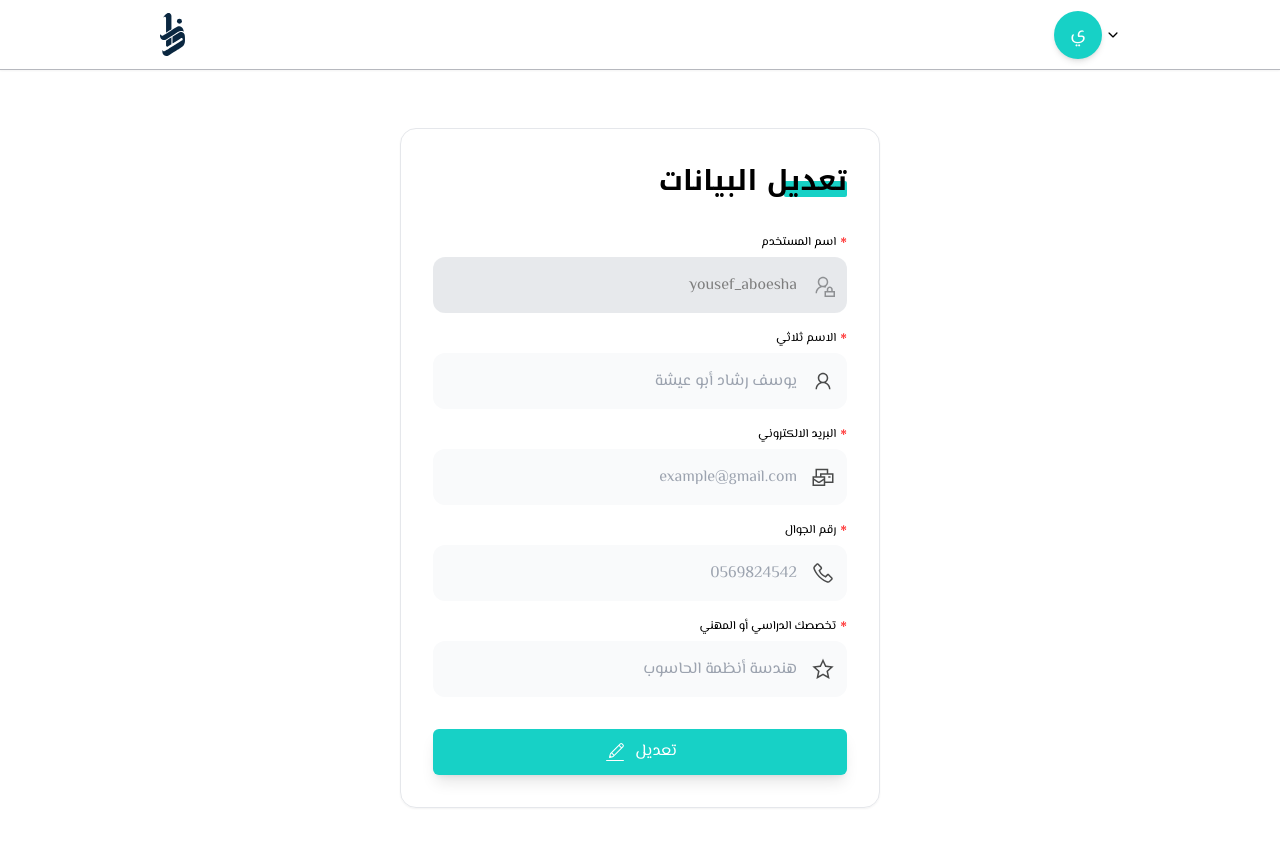
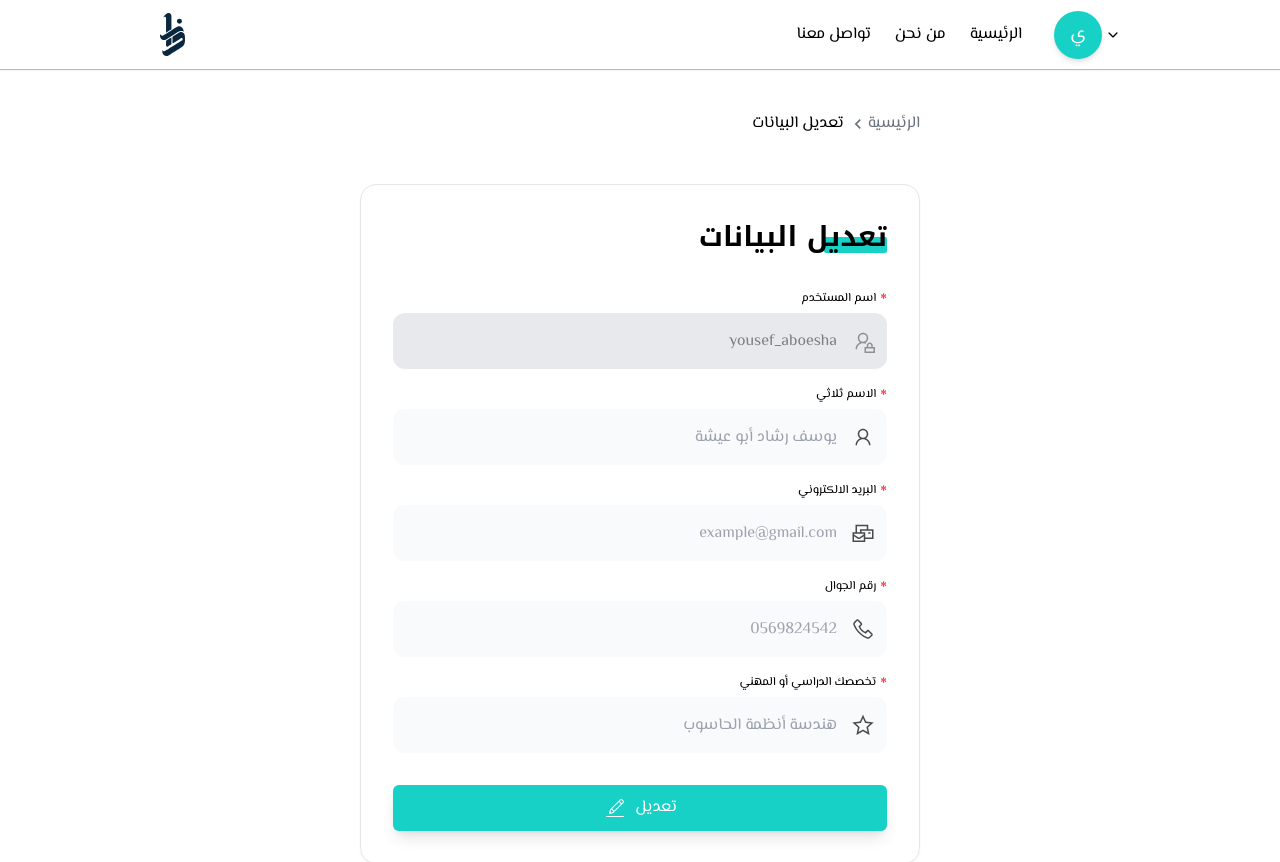
Before and after one commit to YousefAboAisha/zad, a Next.js app: page /edit in a window 1280 px wide. Shown: the top 862 px of the page. Built offline with nearby package versions, Linux system fonts and the light colour scheme.

Commit message:
Made a better folder struture for edit and profile pages and added error handling for the editForm

```diff
--- a/components/UI/typography/pageTitles.tsx
+++ b/components/UI/typography/pageTitles.tsx
@@ -8,7 +8,7 @@ type PageTitlesProps = {
 
 const PageTitles = ({ title }: PageTitlesProps) => {
   return (
-    <div className="flex items-center">
+    <div className="flex items-center mb-12">
       <Link href={"/"} className="flex items-center text-gray-500 hover:underline">
         الرئيسية
         <MdKeyboardArrowLeft size={20} />
--- /dev/null
+++ b/components/editProfileForm.tsx
@@ -0,0 +1,185 @@
+import { Formik, Form, Field, ErrorMessage } from "formik";
+import * as Yup from "yup";
+import Button from "@/components/UI/inputs/button";
+import Input from "@/components/UI/inputs/input";
+import {
+  LiaUserLockSolid,
+  LiaUser,
+  LiaMailBulkSolid,
+  LiaPhoneSolid,
+  LiaStar,
+} from "react-icons/lia";
+import { CiEdit } from "react-icons/ci";
+import Heading from "@/components/UI/typography/heading";
+import { useState } from "react";
+
+// Validation schema using Yup
+const validationSchema = Yup.object({
+  name: Yup.string().required("الاسم ثلاثي مطلوب"),
+  email: Yup.string()
+    .email("البريد الالكتروني غير صالح")
+    .required("البريد الالكتروني مطلوب"),
+  phoneNumber: Yup.string()
+    .matches(/^\d{10}$/, "رقم الجوال غير صالح (يجب أن يحتوي على 10 أرقام)")
+    .required("رقم الجوال مطلوب"),
+  profession: Yup.string().required("التخصص مطلوب"),
+});
+
+const EditProfileForm = () => {
+  // Initial values for the form
+  const initialValues = {
+    username: "yousef_aboesha",
+    name: "",
+    email: "",
+    phoneNumber: "",
+    profession: "",
+  };
+
+  interface FormValues {
+    username: string;
+    name: string;
+    email: string;
+    phoneNumber: string;
+    profession: string;
+  }
+
+  const [loading, setLoading] = useState(false);
+  // const formRefs = useRef<{ [key: string]: HTMLDivElement | null }>({});
+
+  const onSubmit = async (values: FormValues) => {
+    setLoading(true); // Start loading
+    try {
+      // Simulating an API call
+      await new Promise((resolve) => setTimeout(resolve, 2000));
+
+      console.log(values);
+
+      // Clear the form after successful submission
+      setLoading(false);
+    } catch (error) {
+      console.error("Profile edit error:", error);
+      window.scrollTo({ top: 0, behavior: "smooth" }); // Scroll to top on error
+    } finally {
+      setLoading(false); // End loading
+      window.scrollTo({ top: 0, behavior: "smooth" }); // Scroll to top on error
+    }
+  };
+
+  return (
+    <Formik
+      initialValues={initialValues}
+      validationSchema={validationSchema}
+      onSubmit={onSubmit}
+    >
+      {({ isSubmitting }) => (
+        <Form className="flex flex-col gap-4 border p-8 rounded-2xl shadow-sm">
+          <Heading
+            title=""
+            highLightText="تعديل البيانات"
+            highlightColor="before:bg-primary"
+            className="mb-4 w-fit text-[14px]"
+            additionalStyles="text-[28px]"
+          />
+
+          {/* Username Field (Disabled) */}
+          <Input
+            label="اسم المستخدم"
+            type="text"
+            placeholder="اسم المستخدم"
+            icon={LiaUserLockSolid}
+            value="yousef_aboesha"
+            className="focus:border-primary"
+            disabled
+          />
+
+          {/* Name Field */}
+          <div>
+            <Field
+              className="focus:border-primary"
+              name="name"
+              type="text"
+              placeholder="يوسف رشاد أبو عيشة"
+              as={Input}
+              label="الاسم ثلاثي"
+              icon={LiaUser}
+            />
+            <ErrorMessage
+              name="name"
+              component="div"
+              className="text-red-500 text-sm mt-1"
+            />
+          </div>
+
+          {/* Email Field */}
+          <div>
+            <Field
+              className="focus:border-primary"
+              name="email"
+              type="email"
+              placeholder="example@gmail.com"
+              as={Input}
+              label="البريد الالكتروني"
+              icon={LiaMailBulkSolid}
+            />
+            <ErrorMessage
+              name="email"
+              component="div"
+              className="text-red-500 text-sm mt-1"
+            />
+          </div>
+
+          {/* Phone Number Field */}
+          <div>
+            <Field
+              className="focus:border-primary"
+              name="phoneNumber"
+              type="text"
+              placeholder="0569824542"
+              as={Input}
+              label="رقم الجوال"
+              icon={LiaPhoneSolid}
+            />
+            <ErrorMessage
+              name="phoneNumber"
+              component="div"
+              className="text-red-500 text-sm mt-1"
+            />
+          </div>
+
+          {/* Profession Field */}
+          <div>
+            <Field
+              className="focus:border-primary"
+              name="profession"
+              type="text"
+              placeholder="هندسة أنظمة الحاسوب"
+              as={Input}
+              label="تخصصك الدراسي أو المهني"
+              icon={LiaStar}
+            />
+            <ErrorMessage
+              name="profession"
+              component="div"
+              className="text-red-500 text-sm mt-1"
+            />
+          </div>
+
+          {/* Submit Button */}
+          <Button
+            type="submit"
+            title={isSubmitting ? "جاري التعديل..." : "تعديل"}
+            className={`bg-primary mt-4 ${
+              isSubmitting ? "opacity-50 cursor-not-allowed" : ""
+            }`}
+            icon={<CiEdit size={24} />}
+            hasShiningBar={false}
+            disabled={isSubmitting}
+            loading={loading}
+          />
+        </Form>
+      )}
+    </Formik>
+  );
+};
+
+export default EditProfileForm;
--- a/components/navbar.tsx
+++ b/components/navbar.tsx
@@ -25,7 +25,6 @@ const Navbar: React.FC = () => {
       className={`fixed w-full h-[70px] top-0 left-0 z-[1000] items-center bg-white text-black duration-500 border-light border-b shadow-sm`}
     >
       <div className="container flex flex-row justify-between items-center h-full">
-        {!user ? (
         <div className={`flex items-center gap-1 md:gap-6 lg:gap-8`}>
           <div className="flex md:hidden cursor-pointer">
             <Hamburger
@@ -36,6 +35,7 @@ const Navbar: React.FC = () => {
           </div>
 
           {/* Sign In and Sign Up Buttons */}
+          {!user ? (
             <Button
               title="انضم إلينا"
               className="bg-primary text-sm px-1 sm:px-2 min-w-[100px]"
@@ -44,6 +44,9 @@ const Navbar: React.FC = () => {
                 openModal("signup");
               }}
             />
+          ) : (
+            <ProfilePopper />
+          )}
 
           {/* Routes */}
           <div className="hidden md:flex gap-6">
@@ -61,9 +64,6 @@ const Navbar: React.FC = () => {
             ))}
           </div>
         </div>
-        ) : (
-          <ProfilePopper />
-        )}
 
         {/* Logo */}
         <Link href={"/"}>
--- a/pages/edit.tsx
+++ b/pages/edit.tsx
@@ -1,143 +1,16 @@
-import { FormEvent, useState } from "react";
-import Heading from "@/components/UI/typography/heading";
-import Input from "@/components/UI/inputs/input";
-import Button from "@/components/UI/inputs/button";
-import { CiEdit } from "react-icons/ci";
-import { LiaMailBulkSolid, LiaPhoneSolid, LiaStar, LiaUser, LiaUserLockSolid } from "react-icons/lia";
+import EditProfileForm from "@/components/editProfileForm";
+import PageTitles from "@/components/UI/typography/pageTitles";
+import React from "react";
 
-const AddNewCustomerTap = () => {
-  const submitHandler = (e: FormEvent<HTMLFormElement>) => {
-    e.preventDefault();
-    const date = new Date().toLocaleDateString();
-    setCustomerForm({
-      ...customerForm,
-      date: date,
-    });
-  };
-
-  const [customerForm, setCustomerForm] = useState<{
-    name: string;
-    email: string;
-    phoneNumber: string;
-    profession: string;
-    startDate: string;
-    endDate: string;
-    paymentMethod: string;
-    feeIsPaid: string;
-    leasingType: string;
-    date: string;
-  }>({
-    name: "",
-    email: "",
-    phoneNumber: "",
-    profession: "",
-    startDate: "",
-    endDate: "",
-    paymentMethod: "",
-    feeIsPaid: "no",
-    leasingType: "",
-    date: "",
-  });
+const Edit = () => {
   return (
-    <div className="container mt-32">
-      <form
-        className="flex flex-col gap-4 border p-8 rounded-2xl shadow-sm w-full md:w-6/12 mx-auto"
-        onSubmit={(e) => submitHandler(e)}
-      >
-        <Heading
-          title=""
-          highLightText="تعديل البيانات"
-          highlightColor="before:bg-primary"
-          className="mb-4 w-fit text-[14px]"
-          additionalStyles="text-[28px]"
-        />
-
-        <Input
-          label="اسم المستخدم"
-          type="text"
-          placeholder="اسم المستخدم"
-          icon={LiaUserLockSolid}
-          required
-          onChange={(e) =>
-            setCustomerForm({
-              ...customerForm,
-              name: e.target.value,
-            })
-          }
-          value={"yousef_aboesha"}
-          className="focus:border-primary"
-          disabled
-        />
-
-        <Input
-          label="الاسم ثلاثي"
-          type="text"
-          placeholder="يوسف رشاد أبو عيشة"
-          icon={LiaUser}
-          required
-          onChange={(e) =>
-            setCustomerForm({
-              ...customerForm,
-              name: e.target.value,
-            })
-          }
-          value={customerForm.name}
-          className="focus:border-primary"
-        />
-        <Input
-          label="البريد الالكتروني"
-          type="email"
-          placeholder="example@gmail.com"
-          icon={LiaMailBulkSolid}
-          required
-          onChange={(e) =>
-            setCustomerForm({
-              ...customerForm,
-              email: e.target.value,
-            })
-          }
-          value={customerForm.email}
-          className="focus:border-primary"
-        />
-        <Input
-          label="رقم الجوال"
-          type="text"
-          placeholder="0569824542"
-          icon={LiaPhoneSolid}
-          required
-          onChange={(e) =>
-            setCustomerForm({
-              ...customerForm,
-              phoneNumber: e.target.value,
-            })
-          }
-          value={customerForm.phoneNumber}
-          className="focus:border-primary"
-        />
-        <Input
-          label="تخصصك الدراسي أو المهني"
-          type="text"
-          placeholder="هندسة أنظمة الحاسوب"
-          icon={LiaStar}
-          required
-          onChange={(e) =>
-            setCustomerForm({
-              ...customerForm,
-              profession: e.target.value,
-            })
-          }
-          value={customerForm.profession}
-          className="focus:border-primary"
-        />
-        <Button
-          title="تعديل"
-          className="bg-primary mt-4"
-          icon={<CiEdit size={24} />}
-          hasShiningBar={false}
-        />
-      </form>
+    <div className="container">
+      <div className=" w-full md:w-7/12 mx-auto mt-28">
+        <PageTitles title="تعديل  البيانات" />
+        <EditProfileForm />
+      </div>
     </div>
   );
 };
 
-export default AddNewCustomerTap;
+export default Edit;
--- a/pages/profile.tsx
+++ b/pages/profile.tsx
@@ -1,10 +1,14 @@
 import CustomerProfile from "@/components/customerProfile";
+import PageTitles from "@/components/UI/typography/pageTitles";
 import React from "react";
 
 const Profile = () => {
   return (
     <div className="container">
-      <CustomerProfile />
+      <div className="mt-28">
+        <PageTitles title="الصقحة الشخصية" />
+        <CustomerProfile />
+      </div>
     </div>
   );
 };
```
Also changed, not shown: components/customerProfile.tsx (+2 -7 lines). Lines whose indentation alone changed are shown as unchanged.
